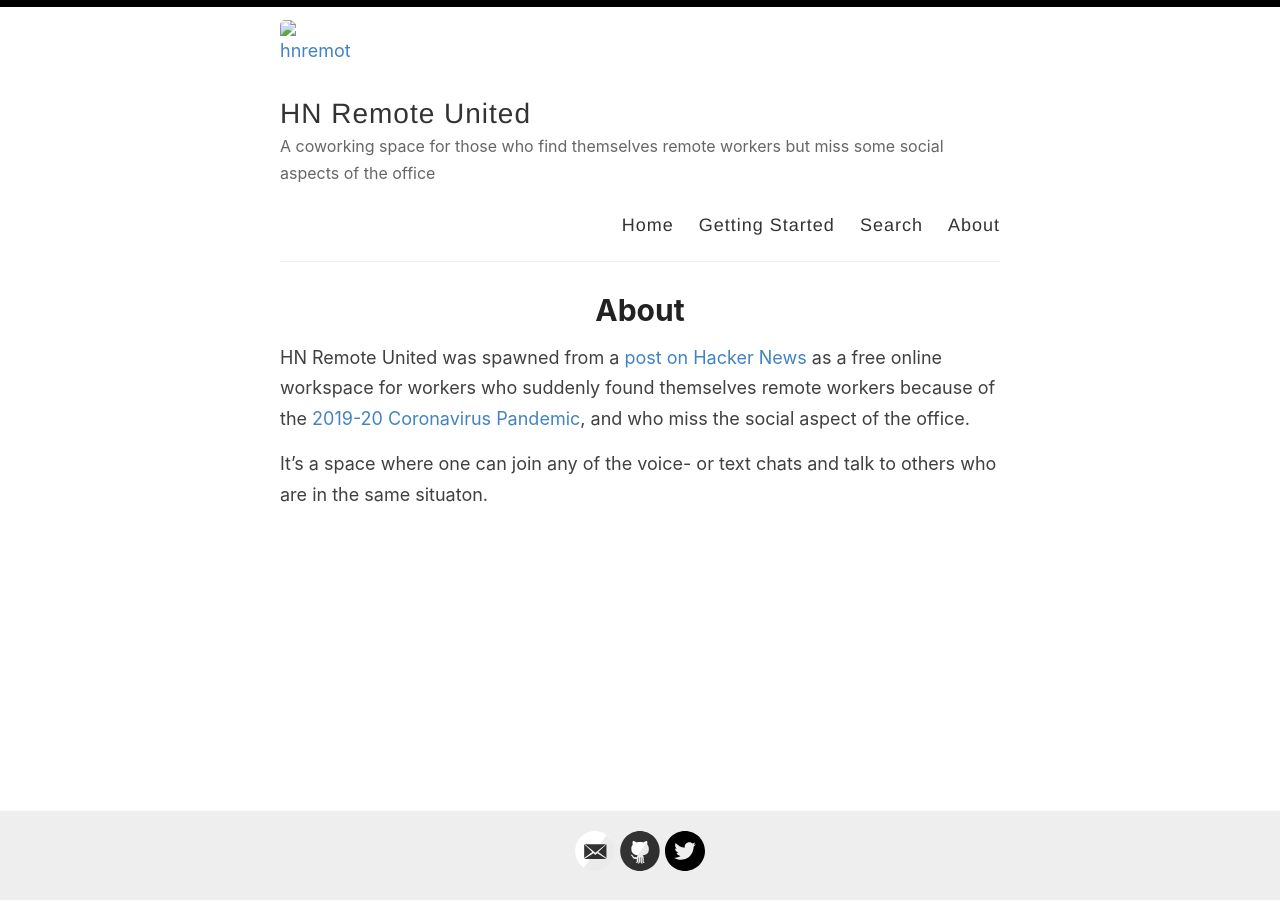
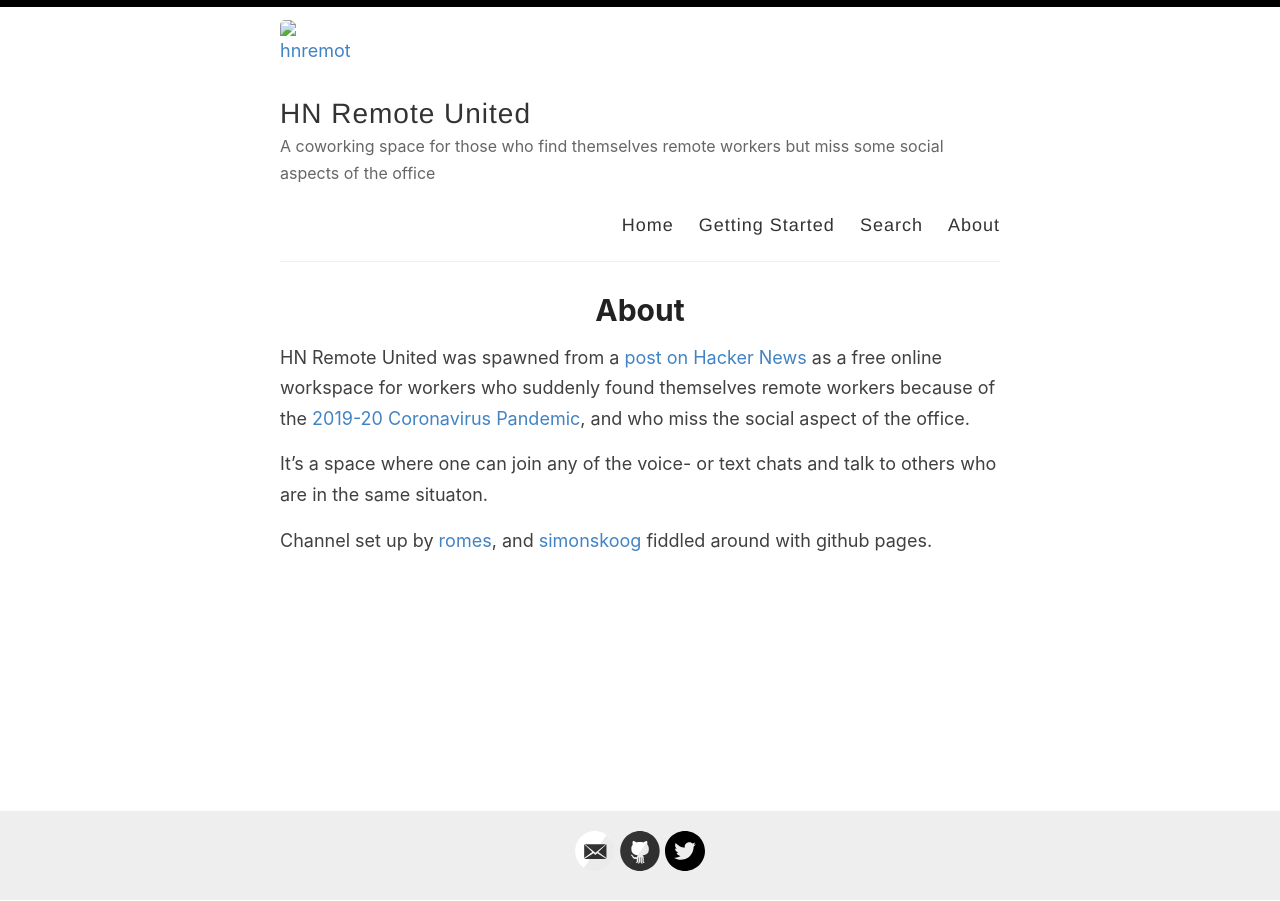
Before and after one commit to hnremoteunited/hnremoteunited.github.io, a Jekyll site: the page built from _pages/about.md, in a window 1280 px wide. Built offline with Jekyll 4.4.1, drawn with Linux system fonts in a browser that asks for light colours.

Commit message:
Update about.md

```diff
--- a/_pages/about.md
+++ b/_pages/about.md
@@ -7,3 +7,5 @@ permalink: /about/
 HN Remote United was spawned from a [post on Hacker News](https://news.ycombinator.com/item?id=22569404) as a free online workspace for workers who suddenly found themselves remote workers because of the [2019-20 Coronavirus Pandemic](https://en.wikipedia.org/wiki/2019%E2%80%9320_coronavirus_pandemic), and who miss the social aspect of the office.
 
 It's a space where one can join any of the voice- or text chats and talk to others who are in the same situaton.
+
+Channel set up by [romes](https://medium.com/@rodrigo.m.mesquita), and [simonskoog](https://news.ycombinator.com/user?id=simonskoog) fiddled around with github pages.
```
